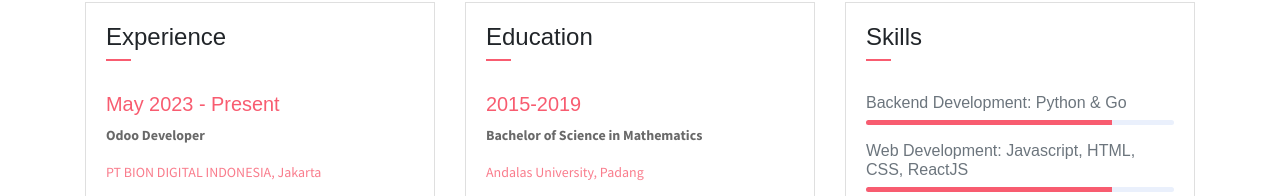
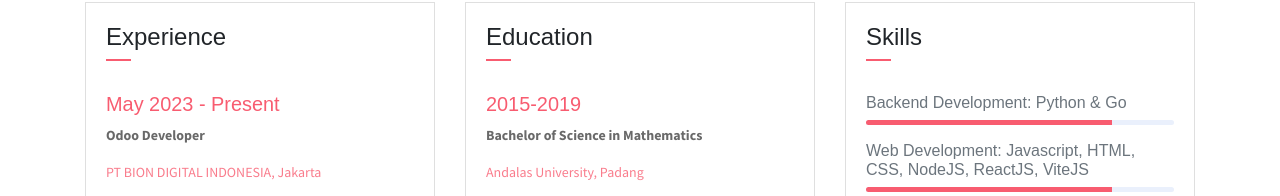
Before and after one commit to muhardiansyah15/muhardiansyah15.github.io, a plain HTML site: page index.html in a window 1280 px wide. Shown: the part 1531-1727 px from the top of the page. Drawn offline with Linux system fonts and the light colour scheme; some packages are replaced by stand-ins of ours.

Commit message:
Update contain

```diff
--- a/index.html
+++ b/index.html
@@ -269,7 +269,7 @@
                             <div class="progress mb-3">
                                 <div class="progress-bar bg-danger" role="progressbar" style="width: 80%" aria-valuenow="25" aria-valuemin="0" aria-valuemax="100"></div>
                             </div>
-                            <h6>Web Development: Javascript, HTML, CSS, ReactJS</h6>
+                            <h6>Web Development: Javascript, HTML, CSS, NodeJS, ReactJS, ViteJS</h6>
                             <div class="progress mb-3">
                                 <div class="progress-bar bg-danger" role="progressbar" style="width: 80%" aria-valuenow="25" aria-valuemin="0" aria-valuemax="100"></div>
                             </div>
```
